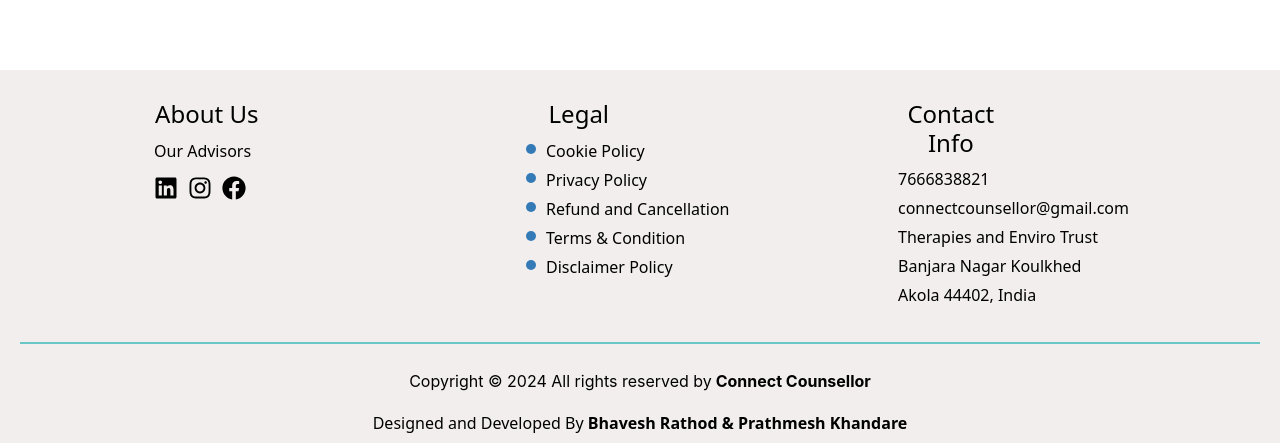
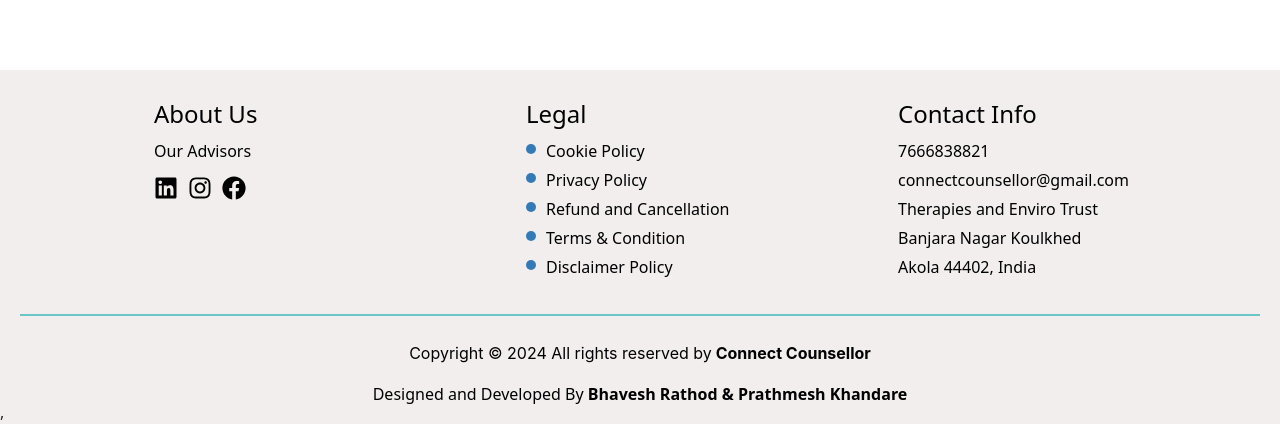
Before and after one commit to prathameshkhandare/Connectcounsellor, a React (Vite) app in the folder Client/: page / in a window 1280 px wide. Shown: the part 3003-3446 px from the top of the page. Built offline with nearby package versions, Linux system fonts and the light colour scheme; no server answers.

Commit message:
footer  allignemnt and webinar validation changes done

```diff
--- a/Client/src/App.css
+++ b/Client/src/App.css
@@ -951,16 +951,18 @@ color: aliceblue;
   background-color: #f3eeee; /* Silver-like color for the entire footer */
   color: #010101; /* Text color for better contrast */
 }
-
 .footer {
   padding: 20px;
   margin-bottom: -26px;
-}
+  text-align: left; /* Ensure text alignment */
+}
+
 
 .footer-col-container {
   display: flex;
   flex-direction: row;
   justify-content: space-between;
+  align-items: flex-start; /* Ensure columns start from the top */
   flex-wrap: wrap;
   margin-left: 10%;
 }
@@ -969,11 +971,12 @@ color: aliceblue;
   flex: 1;
   margin: 10px;
   min-width: 200px;
+  text-align: left;
 }
 
 .footer-column h3 {
   margin-bottom: 10px;
-  margin-right: 70%;
+  text-align: left;
 }
 
 .footer-column ul {
--- a/Client/src/Components/Webinar.jsx
+++ b/Client/src/Components/Webinar.jsx
@@ -213,7 +213,7 @@ const Webinars = () => {
                   date?.split("T")[0].split("-")[1] >
                   0 ||
                 webinar?.date?.split("T")[0].split("-")[2] -
-                  date?.split("T")[0].split("-")[2] >
+                  date?.split("T")[0].split("-")[2] >=
                   0 ? (
 
                     <p id="webinar-status">
@@ -242,7 +242,7 @@ const Webinars = () => {
                   date?.split("T")[0].split("-")[1] >
                   0 ||
                 webinar?.date?.split("T")[0].split("-")[2] -
-                  date?.split("T")[0].split("-")[2] >
+                  date?.split("T")[0].split("-")[2] >=
                   0 ?  <button href="#" className='webinar-enroll-btn' onClick={()=>{handleEnroll(webinar)}}>Pay <i class="fa-solid fa-indian-rupee-sign"></i>499 to Enroll</button>:
               <button className='webinar-enroll-expire-btn'>Expired</button>
           }
```
